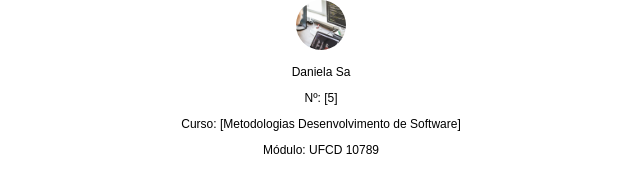
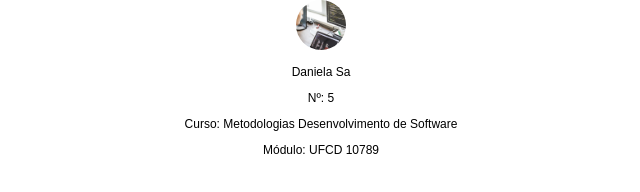
Before and after one commit to daniela-sofia-sa/DanielaSa5, a plain HTML site: page index.html in a window 1280 px wide. Shown: the full height of the page, 319-959 px from the left. Drawn offline with Linux system fonts and the light colour scheme.

Commit message:
Refactor index.html for improved layout and content
Updated HTML structure and content for better formatting.

```diff
--- a/index.html
+++ b/index.html
@@ -20,9 +20,9 @@
 </head>
 <body>
     <img src="testeDanielaSa.jpg" alt="Daniela Sa">
-    <p>Daniela Sa</p>
-    <p>Nº: [5]</p>
-    <p>Curso: [Metodologias Desenvolvimento de Software]</p>
+    <p> Daniela Sa</p>
+    <p> Nº: 5</p>
+    <p> Curso:  Metodologias Desenvolvimento de Software  </p>
     <p>Módulo: UFCD 10789</p>
 </body>
 
```
